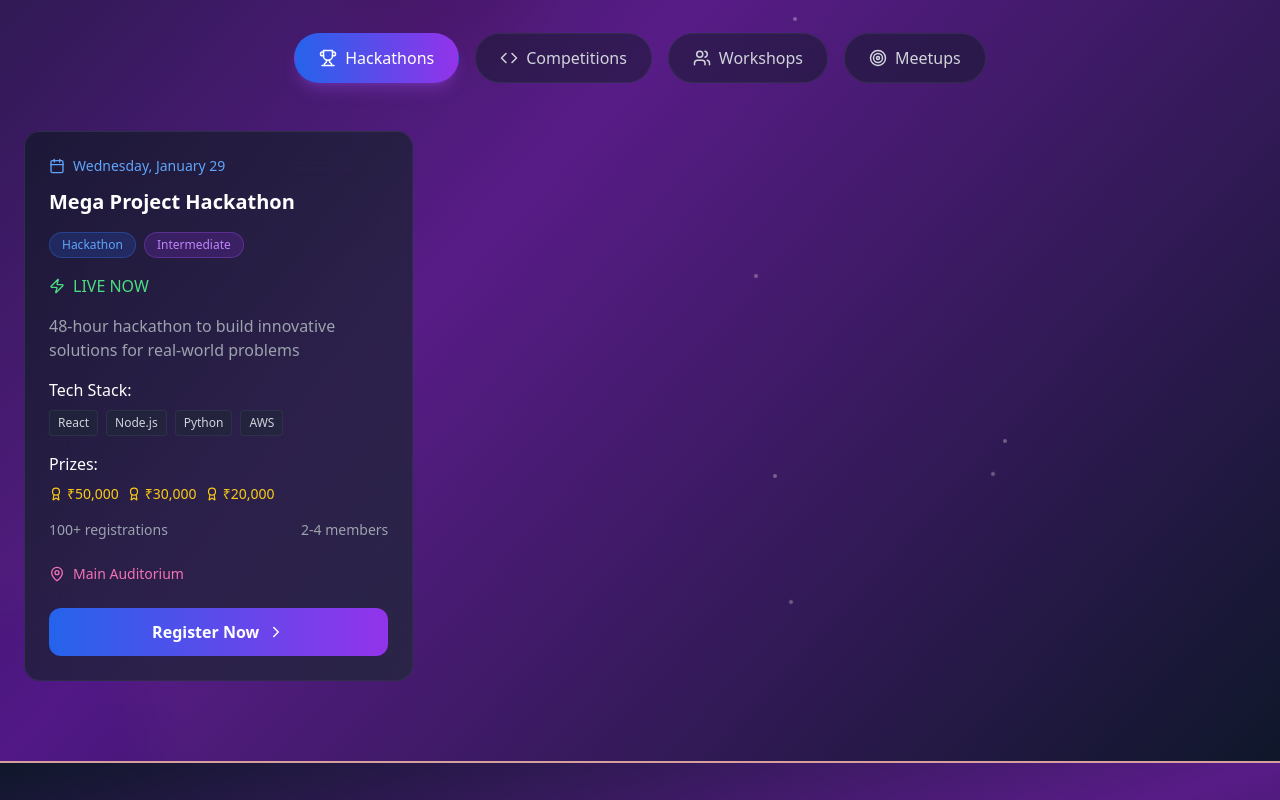
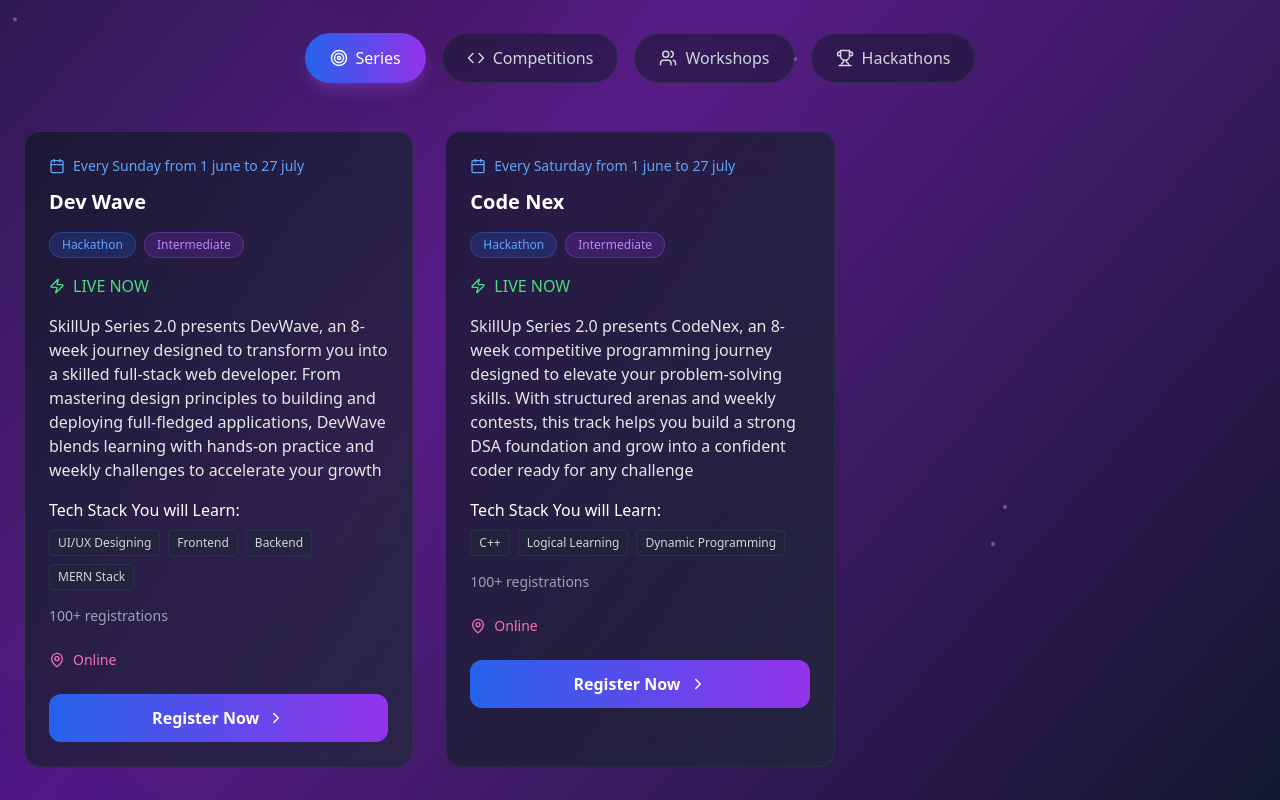
Before and after one commit to ieeework514/IEEE_Website, a Next.js app: page /Upcomingevents/upcomingeventsdetails in a window 1280 px wide. Shown: the part 640-1440 px from the top of the page. Built offline with nearby package versions, Linux system fonts and the light colour scheme.

Commit message:
registration link added

```diff
--- a/src/app/Upcomingevents/upcomingeventsdetails/page.js
+++ b/src/app/Upcomingevents/upcomingeventsdetails/page.js
@@ -19,7 +19,7 @@ import {
 
 const UpcomingEventsDetails = () => {
     const [isVisible, setIsVisible] = useState(false);
-    const [activeFilter, setActiveFilter] = useState('Hackathons');
+    const [activeFilter, setActiveFilter] = useState('Series');
     const [hoveredCard, setHoveredCard] = useState(null);
 
     useEffect(() => {
@@ -58,33 +58,53 @@ const UpcomingEventsDetails = () => {
     ];
 
     const filters = [
-        { name: 'Hackathons', icon: Trophy },
+        { name: 'Series', icon: Target },
         { name: 'Competitions', icon: Code },
         { name: 'Workshops', icon: Users },
-        { name: 'Meetups', icon: Target }
+        { name: 'Hackathons', icon: Trophy }
     ];
 
     const events = [
         {
             id: 1,
-            category: 'Hackathons',
-            date: 'Wednesday, January 29',
-            title: 'Mega Project Hackathon',
+            category: 'Series',
+            date: 'Every Sunday from 1 june to 27 july',
+            title: 'Dev Wave',
             tags: ['Hackathon', 'Intermediate'],
             status: 'LIVE NOW',
             statusColor: 'text-green-400',
             timeRemaining: null,
-            description: '48-hour hackathon to build innovative solutions for real-world problems',
-            techStack: ['React', 'Node.js', 'Python', 'AWS'],
-            prizes: ['₹50,000', '₹30,000', '₹20,000'],
+            description: ' SkillUp Series 2.0 presents DevWave, an 8-week journey designed to transform you into a skilled full-stack web developer. From mastering design principles to building and deploying full-fledged applications, DevWave blends learning with hands-on practice and weekly challenges to accelerate your growth',
+            techStack: ['UI/UX Designing', 'Frontend', 'Backend', 'MERN Stack'],
+            // prizes: ['₹50,000', '₹30,000', '₹20,000'],
             registrations: '100+ registrations',
-            teamSize: '2-4 members',
-            location: 'Main Auditorium',
-            gradient: 'from-blue-600 to-purple-600'
+            // teamSize: '2-4 members',
+            location: 'Online',
+            gradient: 'from-blue-600 to-purple-600',
+            registration_link: 'https://forms.gle/8MFKgkZGbgUha1re9'
+        },
+
+        {
+            id: 2,
+            category: 'Series',
+            date: 'Every Saturday from 1 june to 27 july',
+            title: 'Code Nex',
+            tags: ['Hackathon', 'Intermediate'],
+            status: 'LIVE NOW',
+            statusColor: 'text-green-400',
+            timeRemaining: null,
+            description: '   SkillUp Series 2.0 presents CodeNex, an 8-week competitive programming journey designed to elevate your problem-solving skills. With structured arenas and weekly contests, this track helps you build a strong DSA foundation and grow into a confident coder ready for any challenge',
+            techStack: ['C++', 'Logical Learning', 'Dynamic Programming'],
+            // prizes: ['₹50,000', '₹30,000', '₹20,000'],
+            registrations: '100+ registrations',
+            // teamSize: '2-4 members',
+            location: 'Online',
+            gradient: 'from-blue-600 to-purple-600',
+            registration_link: 'https://forms.gle/CeeKjDNg1UYrtoBt9'
         },
         {
             id: 2,
-            category: 'Workshops',
+            // category: 'Workshops',
             date: 'Friday, February 16',
             title: 'L.E.A.D - Learn Explore And Develop',
             tags: ['Workshop', 'Advanced'],
@@ -97,10 +117,11 @@ const UpcomingEventsDetails = () => {
             teamSize: null,
             location: 'Virtual',
             gradient: 'from-purple-600 to-pink-600'
+
         },
         {
             id: 3,
-            category: 'Competitions',
+            // category: 'Competitions',
             date: 'Wednesday, January 29',
             title: 'Coding Weekender',
             tags: ['Competition', 'Beginner'],
@@ -280,13 +301,13 @@ const UpcomingEventsDetails = () => {
                                     )}
 
                                     {/* Description */}
-                                    <p className="text-gray-400 mb-4 hover:text-gray-300 transition-colors duration-300">
+                                    <p className="text-gray-200 mb-4 hover:text-gray-300   transition-colors duration-300">
                                         {event.description}
                                     </p>
 
                                     {/* Tech Stack */}
                                     <div className="mb-4">
-                                        <div className="text-white font-medium mb-2">Tech Stack:</div>
+                                        <div className="text-white font-medium mb-2">Tech Stack You will Learn:</div>
                                         <div className="flex flex-wrap gap-2">
                                             {event.techStack.map((tech, idx) => (
                                                 <span
@@ -329,7 +350,7 @@ const UpcomingEventsDetails = () => {
                                     {/* Simple Register Button */}
                                     <div className="w-full">
                                         <Link
-                                            href="/registration"
+                                            href={event.registration_link}
                                             className="inline-block w-full bg-gradient-to-r from-blue-600 to-purple-600 hover:from-blue-700 hover:to-purple-700 text-white font-semibold py-3 px-6 rounded-xl transition-all duration-200 hover:shadow-lg text-center cursor-pointer"
                                         >
                                             <span className="flex items-center justify-center">
```
